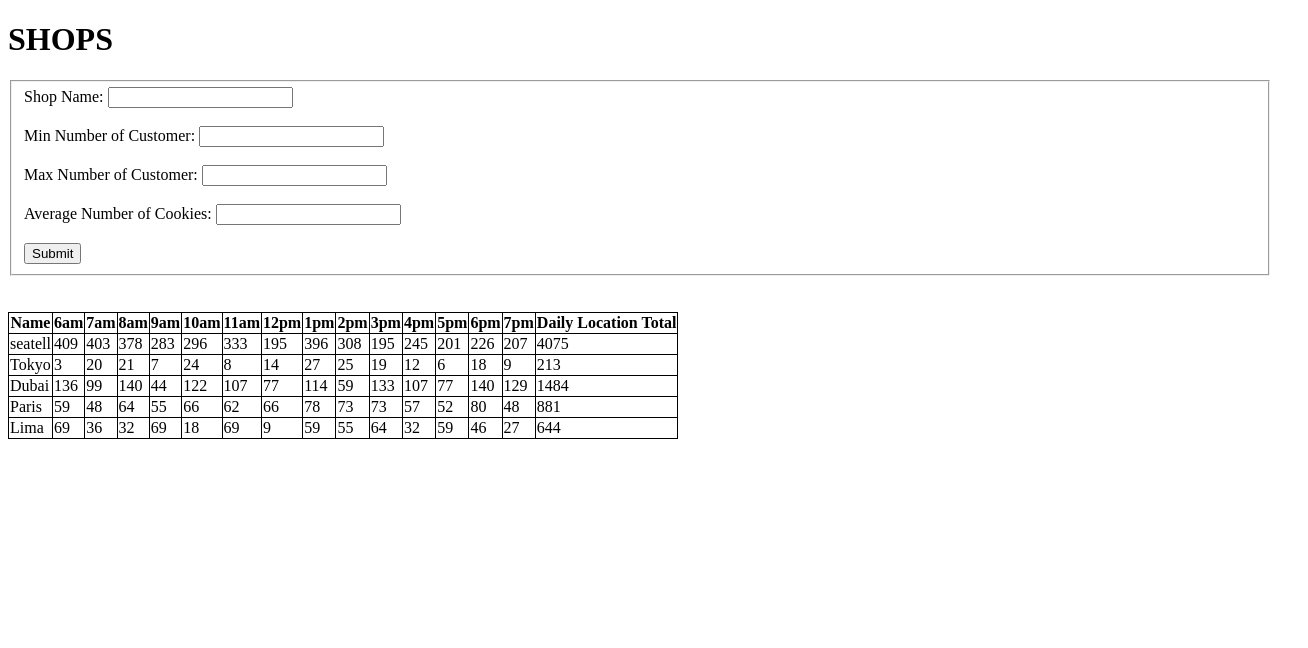
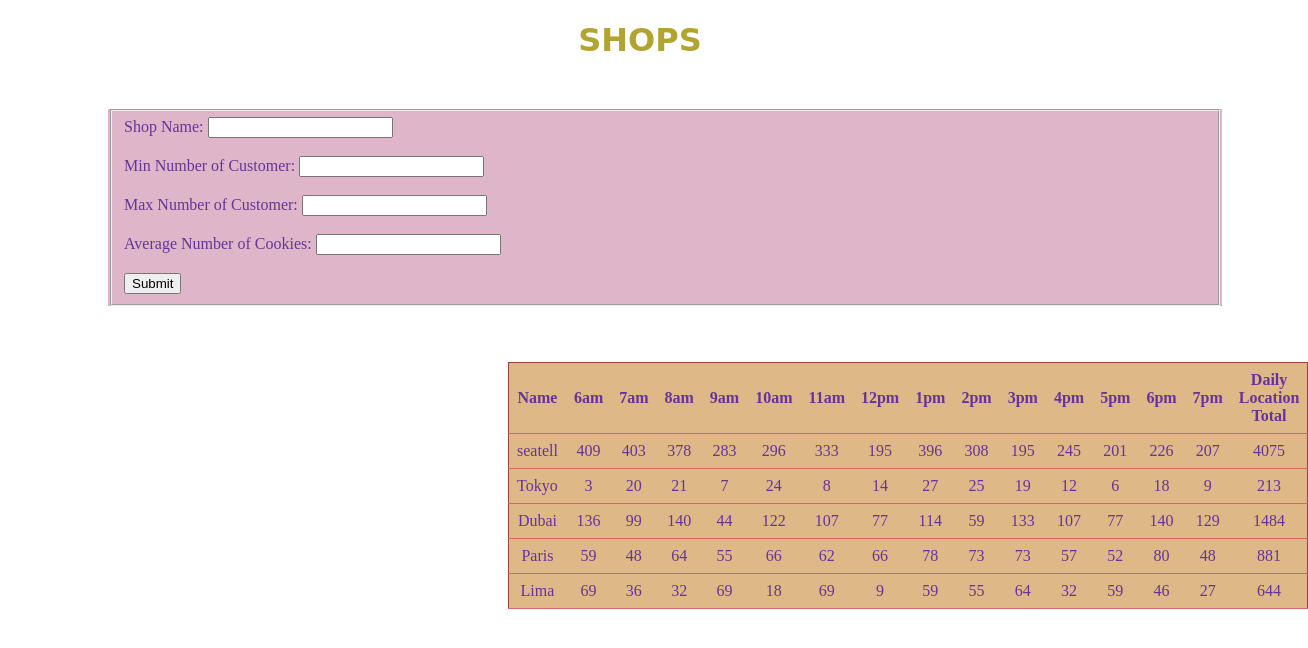
Before and after one commit to amani-alnobani/cookie-stand, a plain HTML site: page sales.html in a window 1280 px wide. Shown: the whole page, 1308 px wide, since content can reach past the window. Drawn offline with Linux system fonts and the light colour scheme.

Commit message:
add style

```diff
--- a/css/new.css
+++ b/css/new.css
@@ -1,15 +1,30 @@
 body{
-    background-color: whitesmoke;
+    background-color: rgb(116, 180, 119);
     margin: 0;
   }
 
   header{
-    background-color: green;
+    background-color: rgb(212, 228, 212);
     height: 90px;
   }
-   h1{
+   h1 {
+    font-family: 'Zilla Slab Highlight', cursive;
     float: left;
     padding-left: 50px;
+  color: rgb(83, 165, 62);
+
+  }
+  h2{
+    font-family: 'Zilla Slab Highlight', cursive;
+    color: rgb(192, 194, 76);
+
+  }
+
+  h3 {
+    font-family: 'Zilla Slab Highlight', cursive;
+    font-size: 2.5em;
+    color: rgb(211, 159, 48);
+
 
   }
   a {
@@ -19,7 +34,8 @@ body{
   }
 
   .hp {
-   background-color: rgb(199, 177, 219);
+
+   background-color: rgb(124, 163, 87);
     margin: 100px 100px 100px 100px;
     padding: 50px 50px 50px 50px;
   }
@@ -37,8 +53,11 @@ body{
   div img{
     padding: 50px
   }
-
-
+  p{
+    font-family: 'Slabo 27px', serif;
+    font-size: 1.5em;
+    color: rgb(53, 160, 11);
+  }
 
   footer{
      background-color: green;
--- a/css/style.css
+++ b/css/style.css
@@ -1,4 +1,34 @@
-table,tr,th,td{
-    border: 1px solid black;
+table,tr{
+    border: 1px solid rgb(153, 62, 62);
     border-collapse: collapse;
+    background-color: #da9872;
+    position: relative;
+
+    margin: 0px 50px 100px 500px;
 }
+
+th, td {
+    padding: 8px;
+    text-align: left;
+    border-bottom: 1px solid rgb(211, 104, 104);
+    background-color: burlywood;
+    color: rebeccapurple;
+    text-align: center;
+  }
+  tr:nth-child(even){background-color: #f2f2f2}
+
+  #form{
+
+    margin: 50px 50px 20px 100px;
+    background-color: rgb(223, 182, 201);
+    color: rebeccapurple;
+    text-align: justify;
+
+  }
+  h1 {
+    font-family: 'Zilla Slab Highlight', cursive;
+    text-align: center;
+
+  color: rgb(177, 164, 48);
+
+  }
```
